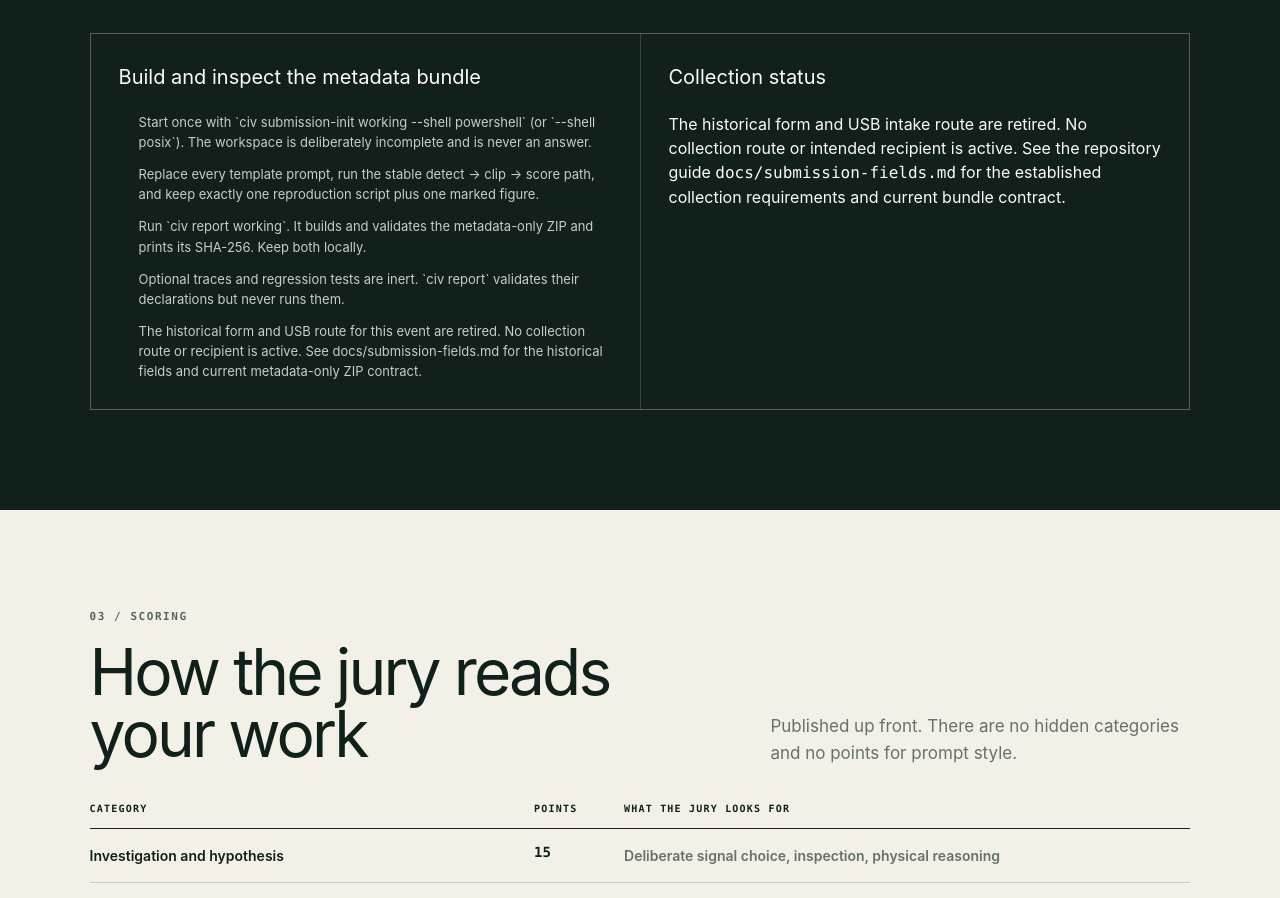
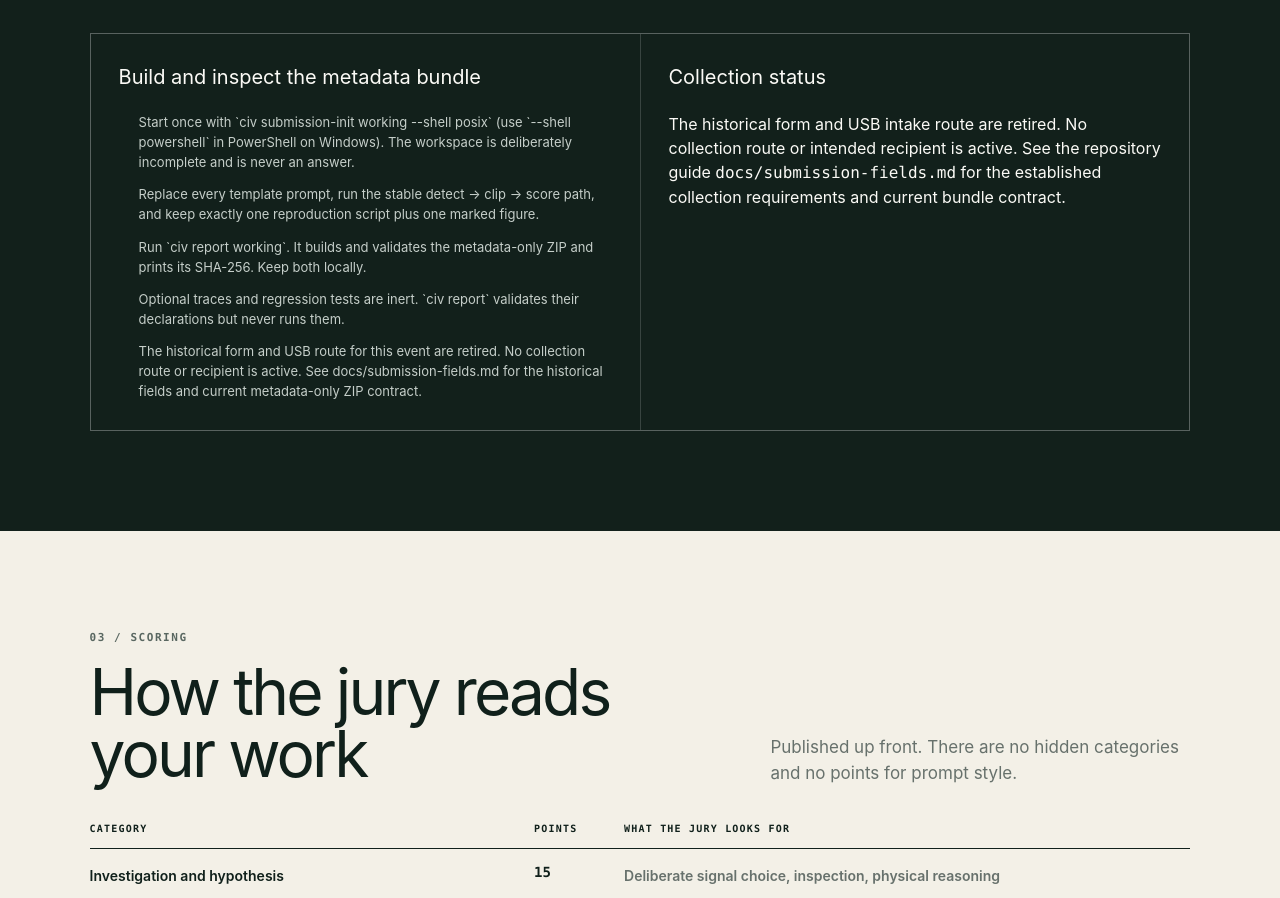
Before and after one commit to Forerunner2012/civ2026-data-hackathon, a Next.js app in the folder handoff-site/: page /participants in a window 1280 px wide. Shown: the part 5480-6378 px from the top of the page. Built offline with nearby package versions, Linux system fonts and the light colour scheme.

Commit message:
docs: default develop command examples to POSIX

```diff
--- a/handoff-site/app/_content/participants.ts
+++ b/handoff-site/app/_content/participants.ts
@@ -214,7 +214,7 @@ export const submissionTree = `working/                       in ZIP?
 └── evidence/                  no    your clips stay on your machine`;
 
 export const submissionSteps = [
-  "Start once with `civ submission-init working --shell powershell` (or `--shell posix`). The workspace is deliberately incomplete and is never an answer.",
+  "Start once with `civ submission-init working --shell posix` (use `--shell powershell` in PowerShell on Windows). The workspace is deliberately incomplete and is never an answer.",
   "Replace every template prompt, run the stable detect → clip → score path, and keep exactly one reproduction script plus one marked figure.",
   "Run `civ report working`. It builds and validates the metadata-only ZIP and prints its SHA-256. Keep both locally.",
   "Optional traces and regression tests are inert. `civ report` validates their declarations but never runs them.",
```
Also changed, not shown: 11 other files (tests, documents, lock files or other folders).
